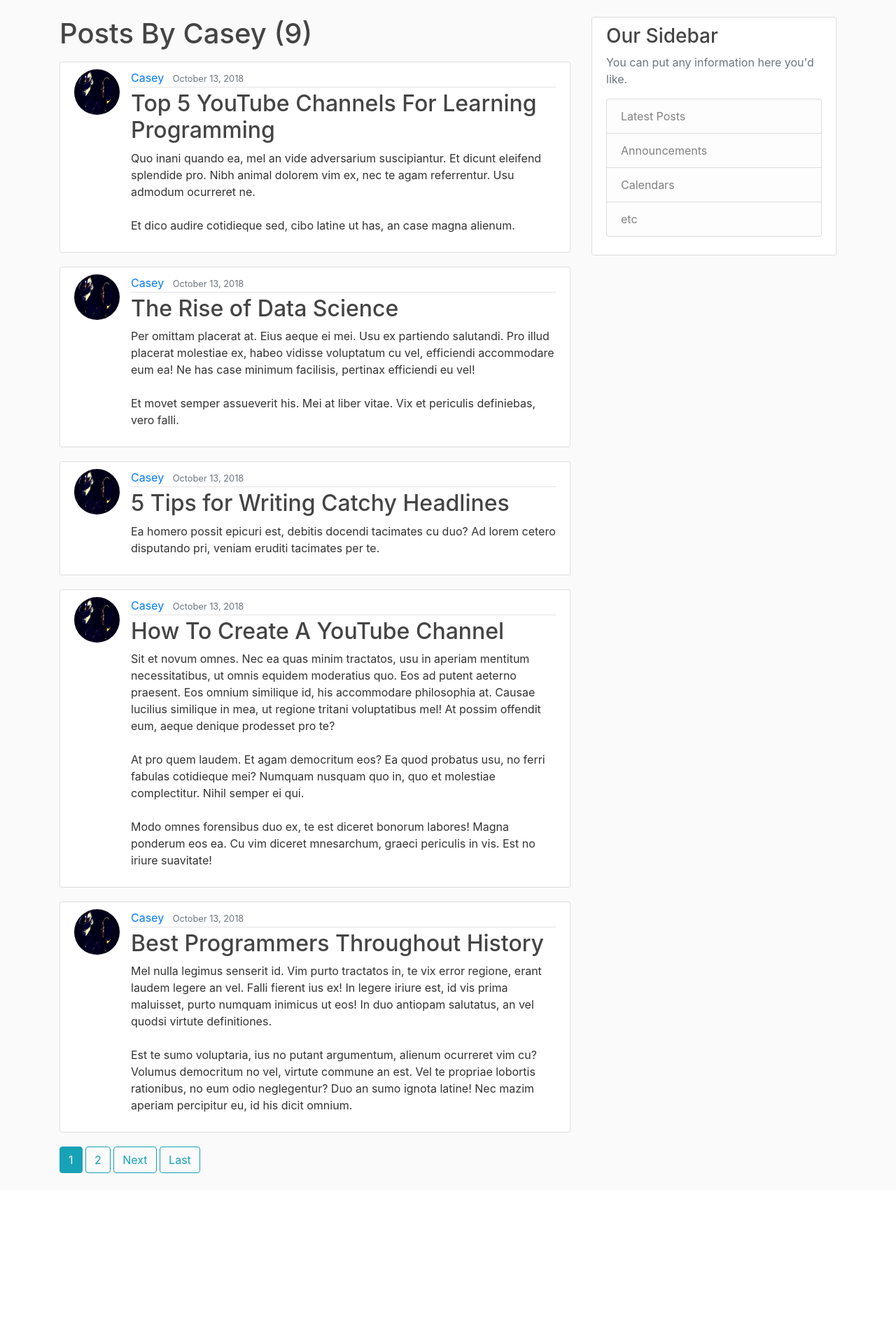
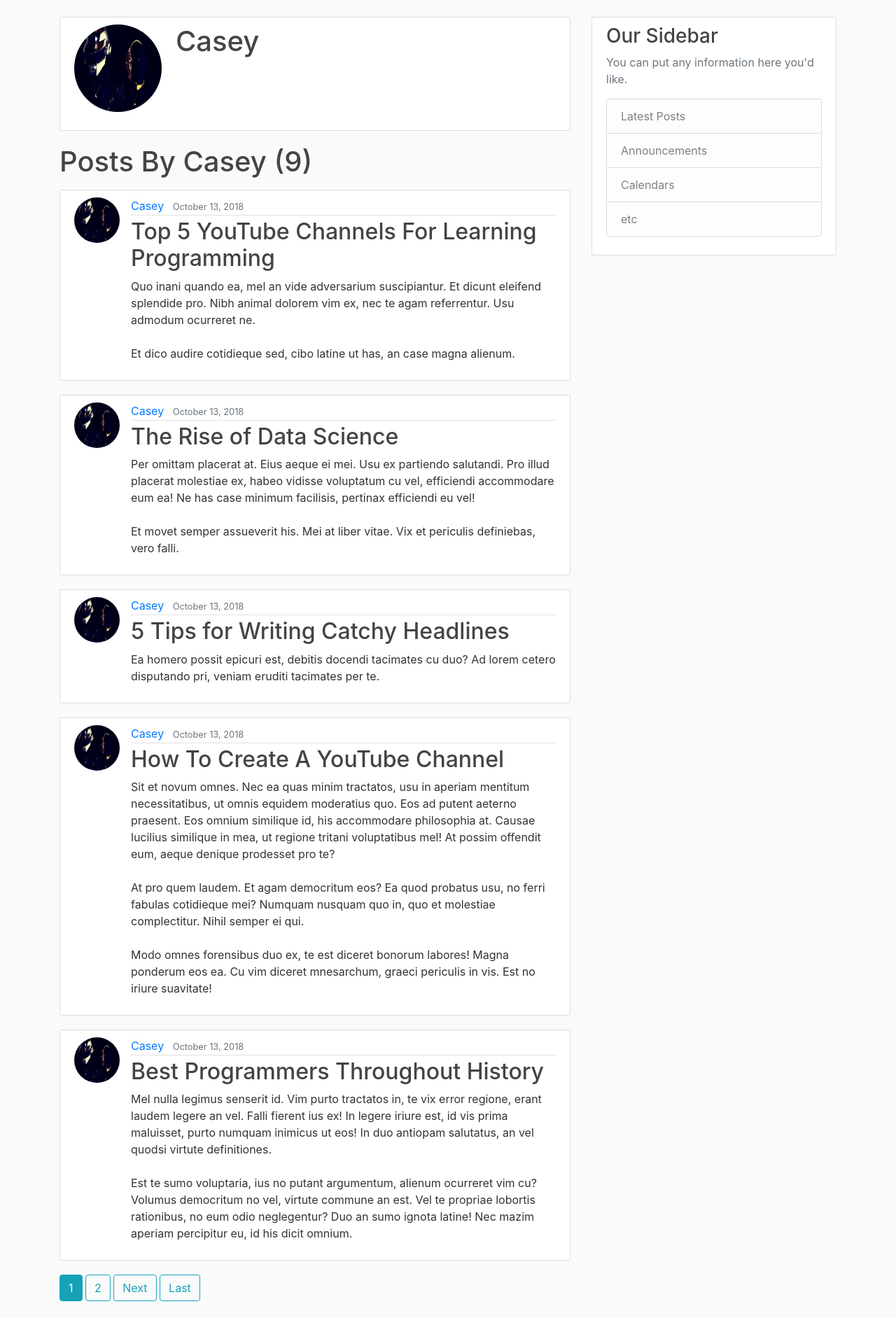
Before and after one commit to Casey-McCray/Blog, a Django app: a page that uses blog/templates/blog/user_post.html in a window 1280 px wide. Shown: the part 56-1939 px from the top of the page at 70% size. Before the commit the page ends 1732 px from the top, so only its background shows below. Run offline with Django 3.2, Linux system fonts and the light colour scheme; data comes from the database, SQL or seed files in the repository; both versions use the stored data as it was after the commit; some libraries are stand-ins or nearby versions.

Commit message:
Fixed User Profile

```diff
--- a/blog/templates/blog/user_post.html
+++ b/blog/templates/blog/user_post.html
@@ -1,5 +1,16 @@
 {% extends "blog/base.html" %}
 {% block content %}
+  {% for tag in view.get_user %}
+    <div class="content-section">
+      <div class="media">
+        <img class="rounded-circle account-img" src="{{ tag.profile.image.url }}">
+        <div class="media-body">
+          <h2 class="account-heading">{{ tag.username }}</h2>
+          <p class="text-secondary">{{ tag.email }}</p>
+        </div>
+      </div>
+    </div>
+  {% endfor %}
   <h1 class="mb-3">Posts By {{ view.kwargs.username }} ({{ page_obj.paginator.count }})</h1>
   {% for post in posts %}
     <article class="media content-section">
--- a/blog/views.py
+++ b/blog/views.py
@@ -33,6 +33,11 @@ class UserPostListView(ListView):
     def get_queryset(self):
         user = get_object_or_404(User, username=self.kwargs.get('username'))
         return Post.objects.filter(author=user).order_by('-date_posted')
+
+    def get_user(self):
+        tags =  User.objects.filter(username=self.kwargs.get('username'))
+        return tags
+
 
 class PostDetailView(DetailView):
     model = Post
@@ -75,3 +80,14 @@ class PostUpdateView(LoginRequiredMixin, UserPassesTestMixin, UpdateView):
 
 def about(request):
     return render(request, 'blog/about.html', {'title': 'About'})
+
+
+# CUSTOM
+# class Profile(ListView):
+#     model = {'User': User}
+#     template_name = 'blog/user_post.html'
+#     context_object_name = 'user'
+
+#     def get_queryset(self):
+#         user = get_object_or_404(User, username=self.kwargs.get('username'))
+#         return User.objects.filter(author=user)
```
Also changed, not shown: db.sqlite3.
